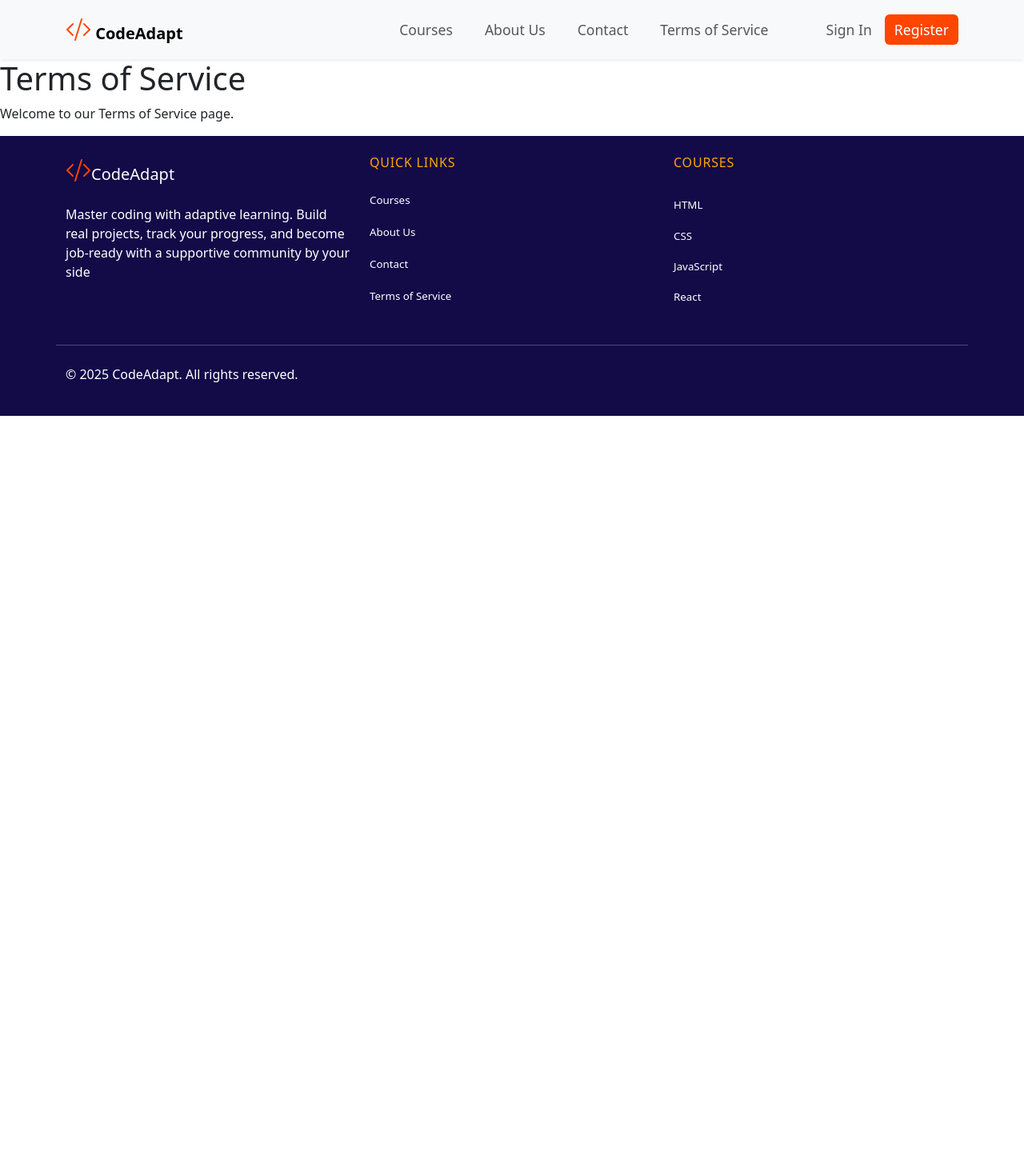
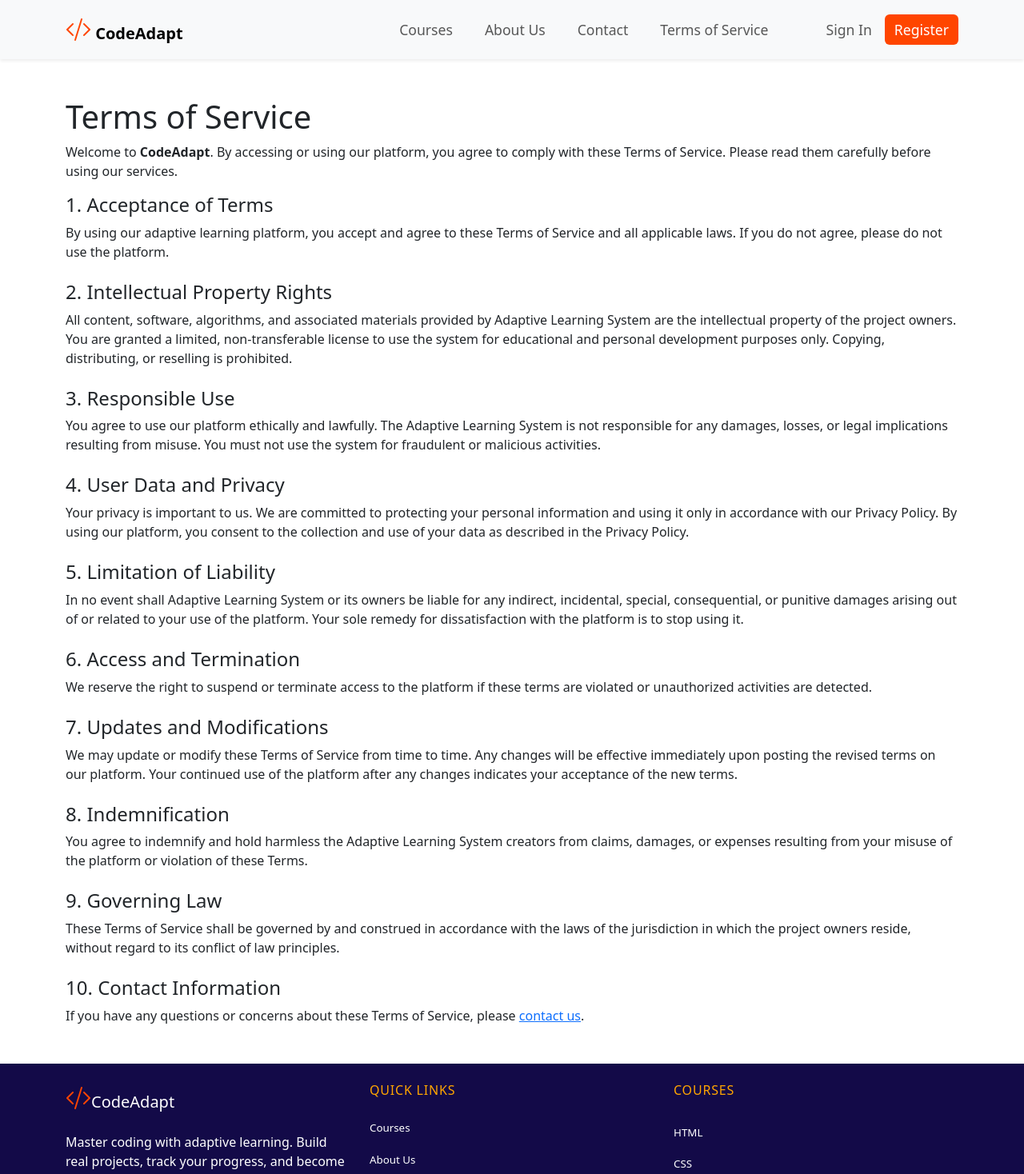
Before and after one commit to Adamxx06/adaptive-learning-system, a React (Vite) app: page /terms-of-service in a window 1280 px wide. Shown: the top 1468 px of the page at 80% size. Before the commit the page ends 800 px from the top, so only its background shows below. Built offline with nearby package versions, Linux system fonts and the light colour scheme.

Commit message:
feat: add Terms of Service page with TermSection component

```diff
--- a/src/components/pages/Terms.tsx
+++ b/src/components/pages/Terms.tsx
@@ -1,9 +1,62 @@
+import { Link } from "react-router-dom";
+import "bootstrap/dist/css/bootstrap.min.css";
+import "../../App.css";
+
+interface TermSectionProps {
+  number: string;
+  title: string;
+  children: React.ReactNode;
+}
+
+const TermSection: React.FC<TermSectionProps> = ({ number, title, children }) => (
+  <section className="mb-4">
+    <h4>{number}. {title}</h4>
+    <p>{children}</p>
+  </section>
+);
+
 const TermsOfService = () => {
   return (
-    <div>
-      <h1>Terms of Service</h1>
-      <p>Welcome to our Terms of Service page.</p>
-    </div>
+    <main className="container my-5" aria-label="Terms of Service">
+      <header>
+        <h1>Terms of Service</h1>
+        <p>
+          Welcome to <b>CodeAdapt</b>. By accessing or using our platform, you agree to comply with these Terms of Service. Please read them carefully before using our services.
+        </p>
+      </header>
+      <article className="terms">
+        <TermSection number="1" title="Acceptance of Terms">
+          By using our adaptive learning platform, you accept and agree to these Terms of Service and all applicable laws. If you do not agree, please do not use the platform.
+        </TermSection>
+        <TermSection number="2" title="Intellectual Property Rights">
+          All content, software, algorithms, and associated materials provided by Adaptive Learning System are the intellectual property of the project owners. You are granted a limited, non-transferable license to use the system for educational and personal development purposes only. Copying, distributing, or reselling is prohibited.
+        </TermSection>
+        <TermSection number="3" title="Responsible Use">
+          You agree to use our platform ethically and lawfully. The Adaptive Learning System is not responsible for any damages, losses, or legal implications resulting from misuse. You must not use the system for fraudulent or malicious activities.
+        </TermSection>
+        <TermSection number="4" title="User Data and Privacy">
+          Your privacy is important to us. We are committed to protecting your personal information and using it only in accordance with our Privacy Policy. By using our platform, you consent to the collection and use of your data as described in the Privacy Policy.
+        </TermSection>
+        <TermSection number="5" title="Limitation of Liability">
+          In no event shall Adaptive Learning System or its owners be liable for any indirect, incidental, special, consequential, or punitive damages arising out of or related to your use of the platform. Your sole remedy for dissatisfaction with the platform is to stop using it.
+        </TermSection>
+        <TermSection number="6" title="Access and Termination">
+          We reserve the right to suspend or terminate access to the platform if these terms are violated or unauthorized activities are detected.
+        </TermSection>
+        <TermSection number="7" title="Updates and Modifications">
+          We may update or modify these Terms of Service from time to time. Any changes will be effective immediately upon posting the revised terms on our platform. Your continued use of the platform after any changes indicates your acceptance of the new terms.
+        </TermSection>
+        <TermSection number="8" title="Indemnification">
+          You agree to indemnify and hold harmless the Adaptive Learning System creators from claims, damages, or expenses resulting from your misuse of the platform or violation of these Terms.
+        </TermSection>
+        <TermSection number="9" title="Governing Law">
+          These Terms of Service shall be governed by and construed in accordance with the laws of the jurisdiction in which the project owners reside, without regard to its conflict of law principles.
+        </TermSection>
+        <TermSection number="10" title="Contact Information">
+          If you have any questions or concerns about these Terms of Service, please <Link to="/contact">contact us</Link>.
+        </TermSection>
+      </article>
+    </main>
   );
 };
 
```
